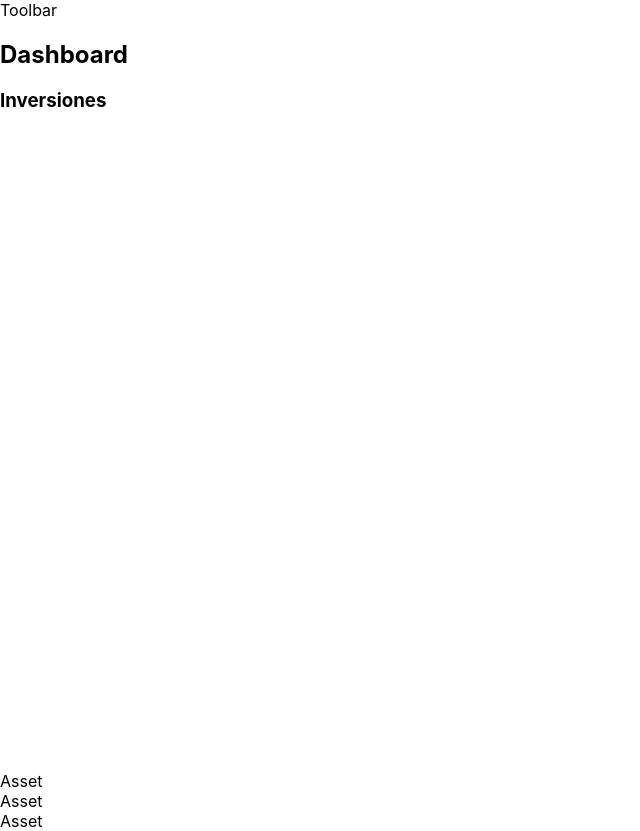
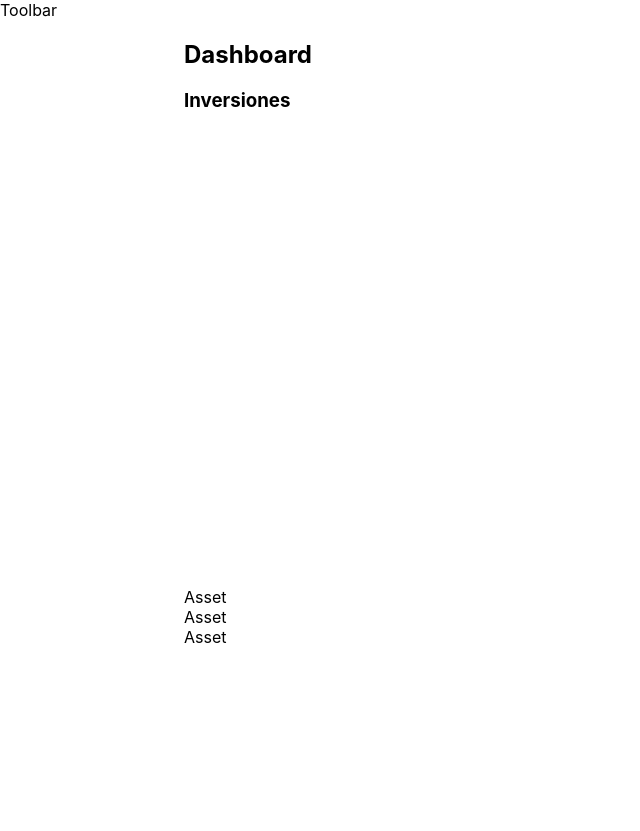
Before and after one commit to sebalr/my-portfolio, a React (Create React App) app: page / in a window 1280 px wide. Shown: the whole page, without its empty margins (0-640 px from the left). After the commit the page ends 800 px from the top, so only its background shows below. Built offline with nearby package versions, Linux system fonts and the light colour scheme.

Commit message:
Material UI

```diff
--- a/package.json
+++ b/package.json
@@ -3,6 +3,8 @@
   "version": "0.1.0",
   "private": true,
   "dependencies": {
+    "@material-ui/core": "^4.11.3",
+    "@material-ui/icons": "^4.11.2",
     "@testing-library/jest-dom": "^5.11.9",
     "@testing-library/react": "^11.2.5",
     "@testing-library/user-event": "^12.7.1",
--- a/src/components/Layout/Layout.tsx
+++ b/src/components/Layout/Layout.tsx
@@ -3,6 +3,7 @@
 import Toolbar from 'components/Layout/Toolbar/Toolbar';
 import { IAppState, IInvestment } from 'interfaces/state.interfaces';
 import InvestmentsDatabase from 'database/database';
+import Container from '@material-ui/core/Container';
 
 const Layout = () => {
   const [layoutState, setState] = useState<IAppState>({ dashboard: { investments: [] as IInvestment[] } });
@@ -11,7 +12,8 @@
     const loadDataFromDb = async () => {
       try {
         await InvestmentsDatabase.open();
-        setState({ dashboard: { investments: [] as IInvestment[] } });
+        const investments = await InvestmentsDatabase.investments.toArray();
+        setState({ dashboard: { investments } });
       } catch (error) {
         console.log('db error', error);
       }
@@ -23,9 +25,11 @@
   return (
     <div>
       <Toolbar />
-      <main>
-        <Dashboard investments={layoutState.dashboard.investments} />
-      </main>
+      <Container maxWidth="md">
+        <main>
+          <Dashboard investments={layoutState.dashboard.investments} />
+        </main>
+      </Container>
     </div>
   );
 };
--- a/src/index.tsx
+++ b/src/index.tsx
@@ -7,6 +7,8 @@
 
 ReactDOM.render(
   <React.StrictMode>
+    <link rel="stylesheet" href="https://fonts.googleapis.com/css?family=Roboto:300,400,500,700&display=swap" />
+    <link rel="stylesheet" href="https://fonts.googleapis.com/icon?family=Material+Icons" />
     <App />
   </React.StrictMode>,
   document.getElementById('root'),
```
Also changed, not shown: 1 other file (tests, documents, lock files or other folders).
